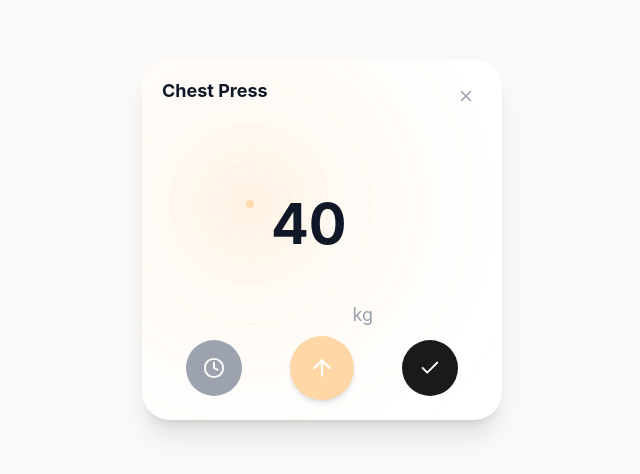
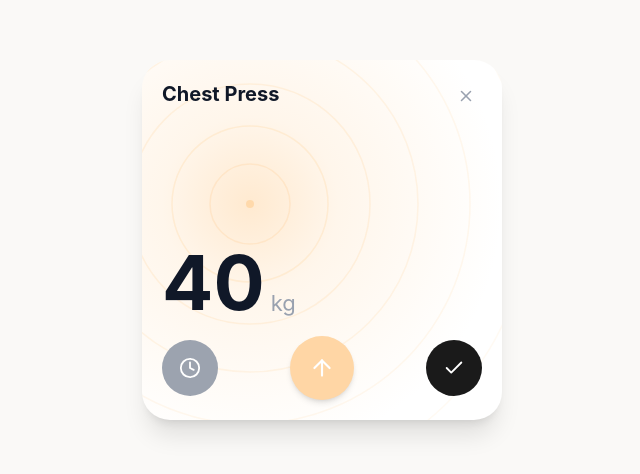
Before and after one commit to JulianBvW/GymDeck, a Vue app: page / in a window 1280 px wide. Shown: the part 160-634 px from the top of the page, without its empty margins (318-958 px from the left). Built offline with nearby package versions, Linux system fonts and the light colour scheme.

Commit message:
fix: phase 2 part 1 review fixes

```diff
--- a/src/assets/main.css
+++ b/src/assets/main.css
@@ -1,6 +1,8 @@
 @import "tailwindcss";
 
 html, body, #app {
-  min-height: 100%;
+  height: 100%;
+  overflow: hidden;
+  overscroll-behavior: none;
   background-color: #faf9f7;
 }
--- a/src/components/LocationPulse.vue
+++ b/src/components/LocationPulse.vue
@@ -9,7 +9,7 @@ const gradientId = `glow-${props.x}-${props.y}-${props.accent.replace('#', '')}`
 const RING_RADII = [40, 78, 120, 168, 220, 280]
 
 function ringOpacity(i: number): number {
-  return Math.max(0.04, 0.22 - i * 0.032)
+  return Math.max(0.07, 0.38 - i * 0.05)
 }
 </script>
 
@@ -23,8 +23,8 @@ function ringOpacity(i: number): number {
           :cy="`${y * 100}%`"
           r="70%"
         >
-          <stop offset="0%"   :stop-color="accent" stop-opacity="0.32" />
-          <stop offset="35%"  :stop-color="accent" stop-opacity="0.12" />
+          <stop offset="0%"   :stop-color="accent" stop-opacity="0.52" />
+          <stop offset="35%"  :stop-color="accent" stop-opacity="0.22" />
           <stop offset="100%" :stop-color="accent" stop-opacity="0" />
         </radialGradient>
       </defs>
@@ -42,7 +42,7 @@ function ringOpacity(i: number): number {
         fill="none"
         :stroke="accent"
         :stroke-opacity="ringOpacity(i)"
-        stroke-width="1"
+        stroke-width="1.5"
       />
 
       <!-- origin dot -->
--- a/src/components/MachineCard.vue
+++ b/src/components/MachineCard.vue
@@ -12,17 +12,19 @@ defineProps<{
 <template>
   <div
     class="relative bg-white overflow-hidden shadow-xl"
-    style="width: min(80vw, 360px); height: min(80vw, 360px); border-radius: 28px; flex-shrink: 0;"
+    style="width: min(80vw, 360px); height: min(80vw, 360px); border-radius: 28px; flex-shrink: 0"
   >
     <!-- background rings layer -->
     <LocationPulse :x="machine.locationX" :y="machine.locationY" :accent="accent" />
 
     <!-- card content -->
     <div class="relative z-10 flex flex-col h-full p-5">
-
       <!-- top row: name + skip -->
-      <div class="flex items-start justify-between">
-        <span class="font-bold text-lg text-gray-900 leading-tight max-w-[75%]">
+      <div class="flex items-center justify-between">
+        <span
+          class="font-bold text-xl text-gray-900 leading-tight max-w-[75%]"
+          style="margin-top: -4px"
+        >
           {{ machine.name }}
         </span>
         <button
@@ -34,22 +36,19 @@ defineProps<{
       </div>
 
       <!-- middle: weight display -->
-      <div class="flex-1 flex items-center justify-center gap-1.5">
-        <span class="font-bold text-gray-900 leading-none" style="font-size: 56px;">
+      <div class="flex-1 flex items-end justify-start gap-1.5 pb-4">
+        <span class="font-bold text-gray-900 leading-none" style="font-size: 76px">
           {{ machine.currentWeight }}
         </span>
-        <span class="text-gray-400 font-normal self-end mb-2" style="font-size: 18px;">
-          kg
-        </span>
+        <span class="text-gray-400 font-normal" style="font-size: 22px"> kg </span>
       </div>
 
       <!-- bottom row: action buttons -->
-      <div class="flex items-center justify-around">
-
+      <div class="flex items-center justify-between">
         <!-- Later -->
         <button
           class="w-14 h-14 rounded-full flex items-center justify-center text-white"
-          style="background-color: #9ca3af;"
+          style="background-color: #9ca3af"
           aria-label="Later"
         >
           <Clock :size="22" />
@@ -67,12 +66,11 @@ defineProps<{
         <!-- Done -->
         <button
           class="w-14 h-14 rounded-full flex items-center justify-center text-white"
-          style="background-color: #1a1a1a;"
+          style="background-color: #1a1a1a"
           aria-label="Done"
         >
           <Check :size="22" />
         </button>
-
       </div>
     </div>
   </div>
--- a/src/views/MainView.vue
+++ b/src/views/MainView.vue
@@ -11,7 +11,7 @@ const firstMachine = computed(() => machinesStore.machines[0])
 </script>
 
 <template>
-  <div class="min-h-screen flex items-center justify-center">
+  <div class="h-full flex items-center justify-center">
     <MachineCard
       v-if="firstMachine"
       :machine="firstMachine"
```
